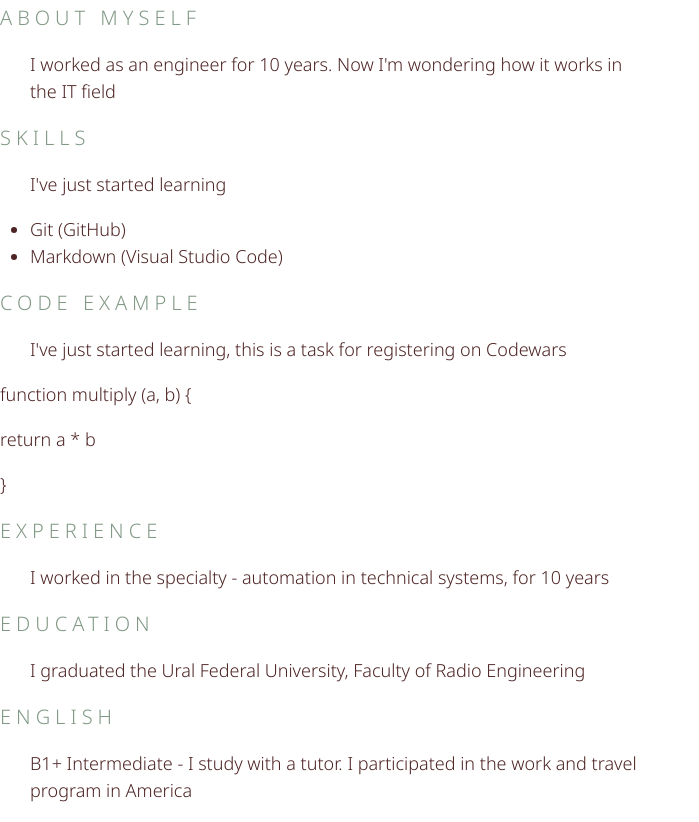
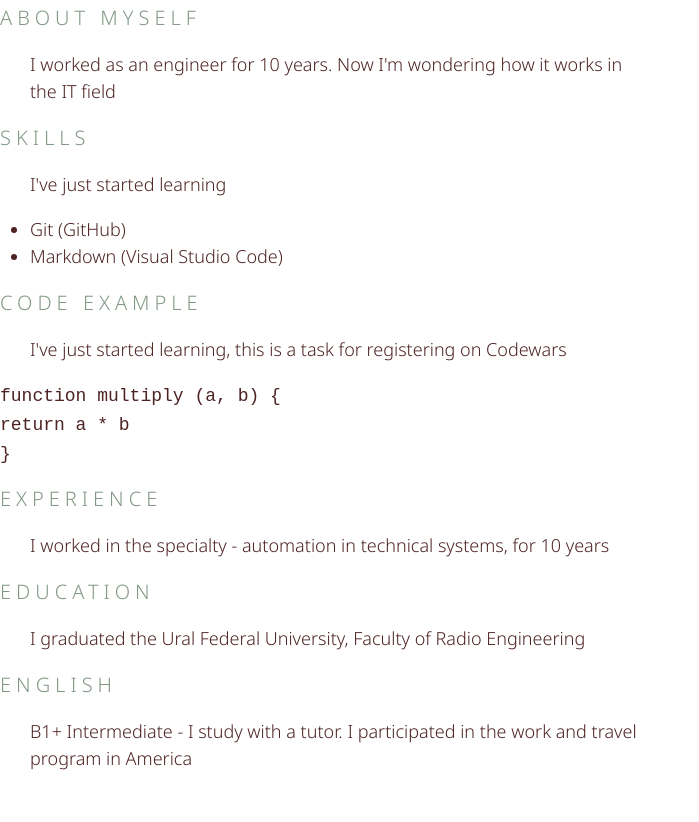
Before and after one commit to zaoivan/rsschool-cv, a plain HTML site: page index.html in a window 1280 px wide. Shown: the part 520-1342 px from the top of the page, without its empty margins (0-699 px from the left). After the commit the page ends 1310 px from the top, so only its background shows below. Drawn offline with Linux system fonts and the light colour scheme.

Commit message:
refactor: add code tag to index.html

```diff
--- a/index.html
+++ b/index.html
@@ -57,9 +57,11 @@
                 <h2 class="section-title">Code example</h2>
                 <p class="section-item">
                     I've just started learning, this is a task for registering on Codewars</p>
-                <p>function multiply (a, b) {</p>
-                <p>return a * b</p>
-                <p>}</p>
+                <code>
+                    function multiply (a, b) {<br>
+                    return a * b<br>
+                    }
+                </code>
             </section>
             <section class="section" id="experience">
                 <h2 class="section-title">Experience</h2>
```
